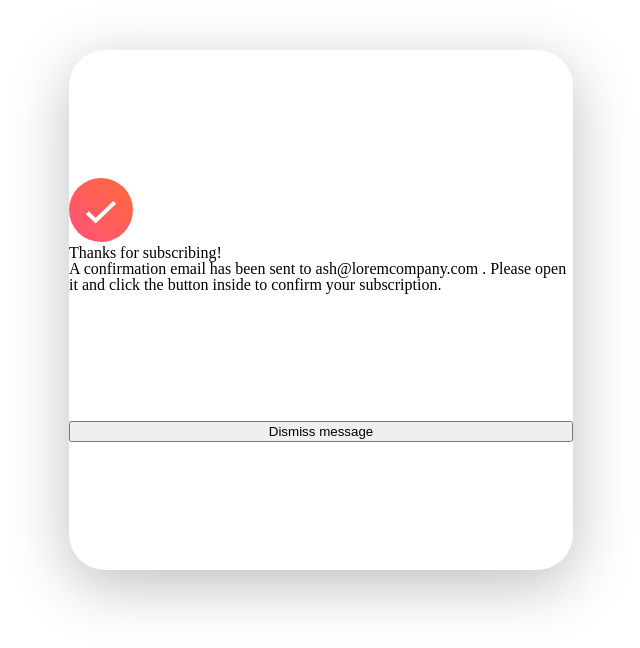
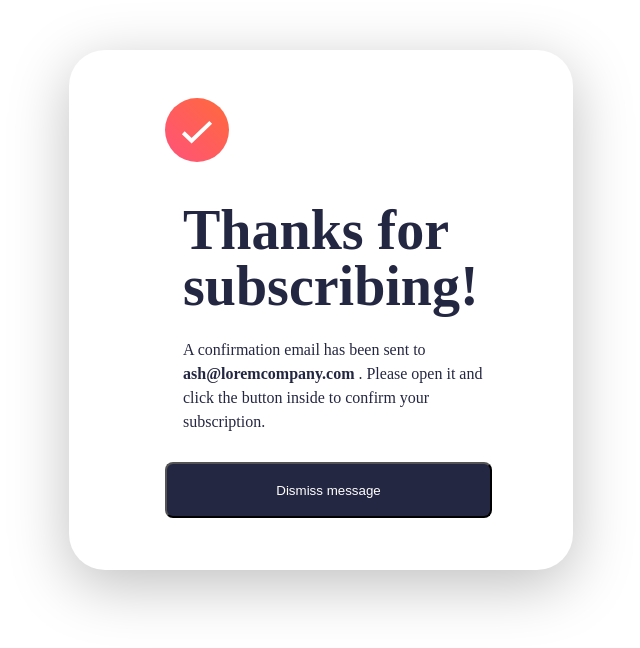
Before and after one commit to cacovidigal/nletter, a plain HTML site: page desktop_success.html in a window 1280 px wide. Shown: the whole page, without its empty margins (399-1039 px from the left). Drawn offline with Linux system fonts and the light colour scheme.

Commit message:
fim css desktop success

```diff
--- a/desktop_success.css
+++ b/desktop_success.css
@@ -13,5 +13,52 @@ body {
 
     display: flex;
     flex-direction: column;
-    justify-content: space-evenly ;
+    gap: 25px;
+
 }
+
+.check {
+    margin-top: 3rem;
+    margin-left: 6rem;
+}
+
+.titulo {
+    position: absolute;
+    width: 376px;
+    height: 112px;
+    left: calc(50% - 276px/2);
+    top: calc(50% - 112px/2 - 52px);
+    font-weight: 700;
+    font-size: 56px;
+    line-height: 100%;
+
+    color: #242742;
+}
+
+.texto {
+    position: absolute;
+    width: 316px;
+    height: 72px;
+    left: calc(50% - 276px/2);
+    top: calc(50% - 72px/2 + 64px);
+
+    font-weight: 400;
+    font-size: 16px;
+    line-height: 150%;
+
+    color: #242742;
+}
+
+strong {
+    font-weight: 600;
+}
+
+.botao {
+    width: 327px;
+    height: 56px;
+    margin-top: 17rem;
+    margin-left: 6rem;
+    border-radius: 8px;
+    background-color: #242742;
+    color: white;
+}
```
